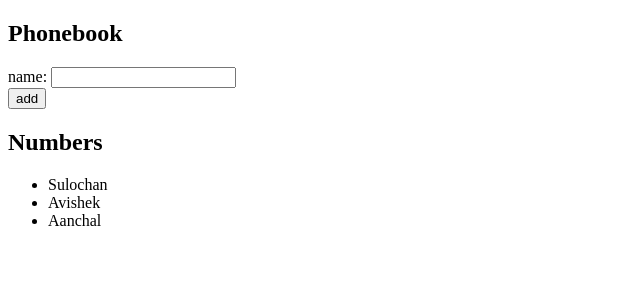
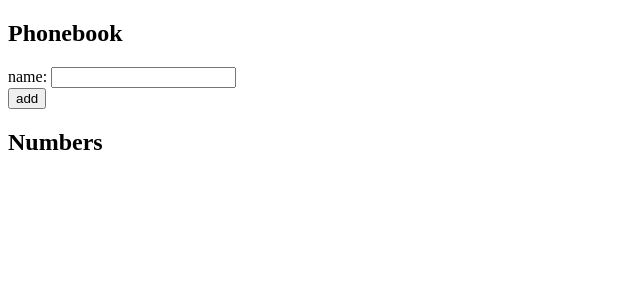
Before and after one commit to sulochanbarakoti/other-part2, a React (Create React App) app: page / in a window 1280 px wide. Shown: the top 300 px of the page, without its empty margins (0-640 px from the left). Built offline with nearby package versions, Linux system fonts and the light colour scheme.

Commit message:
some changes

```diff
--- a/src/App.js
+++ b/src/App.js
@@ -2,11 +2,12 @@ import {useEffect, useState} from 'react'
 
 const App = (props) => {
 
-  const [persons, setPersons] = useState(props.notes)
+  const [persons, setPersons] = useState([])
   const [newName, setNewName] = useState('')
   const [showAll, setShowAll] = useState(true)
+  const [name, setName] = useState([])
 
-  console.log(persons.length)
+  // console.log(persons.length)
   const addNote = (event) => {
     // debugger
     event.preventDefault()
@@ -17,21 +18,34 @@ const App = (props) => {
       important: Math.random() < 0.5,
       id: persons.length + 1,
     }
-    // console.log(persons)
-    setPersons(persons.concat(nameObject))
-    // console.log(persons)
+
+    persons.map(i=>{
+      setName(name.concat(i.name))
+    })
+    // console.log(name)
+    const isName = () =>{
+
+      // persons.map(i=>{
+      //   if (i.name === newName){
+      //     console.log("false")
+      //     return false
+      //   }
+      // })
+      // return true
+    }
+
+
+
+    if (isName()){
+      setPersons(persons.concat(nameObject))
+    }
+
     setNewName('')
-
   }
 
   const handleNoteChange = (event) => {
     setNewName(event.target.value)
   }
-
-  // const showPerson = () => {
-  //   const showTruePerson = persons.filter(item => item.important === true)
-  //   setShowAll(showTruePerson)
-  // }
 
   const nameToShow = showAll ? persons : persons.filter(item => item.important === true)
 
```
